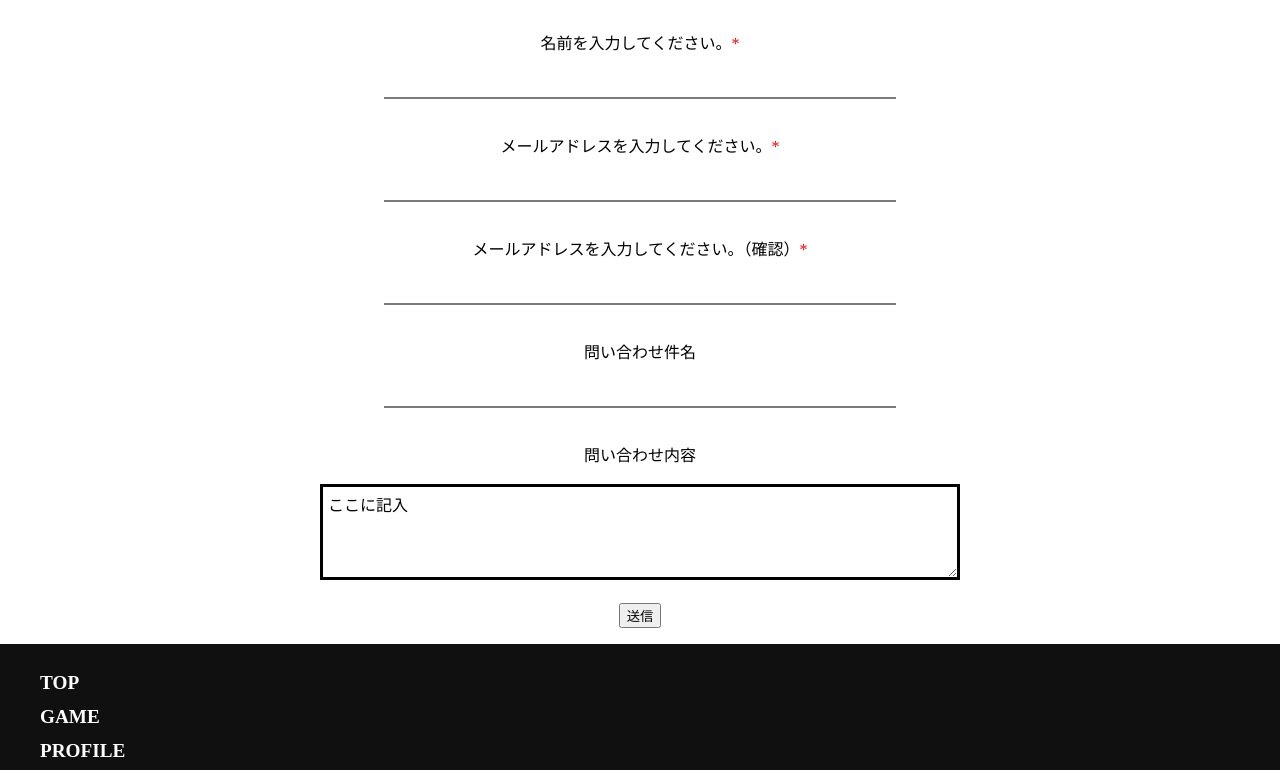
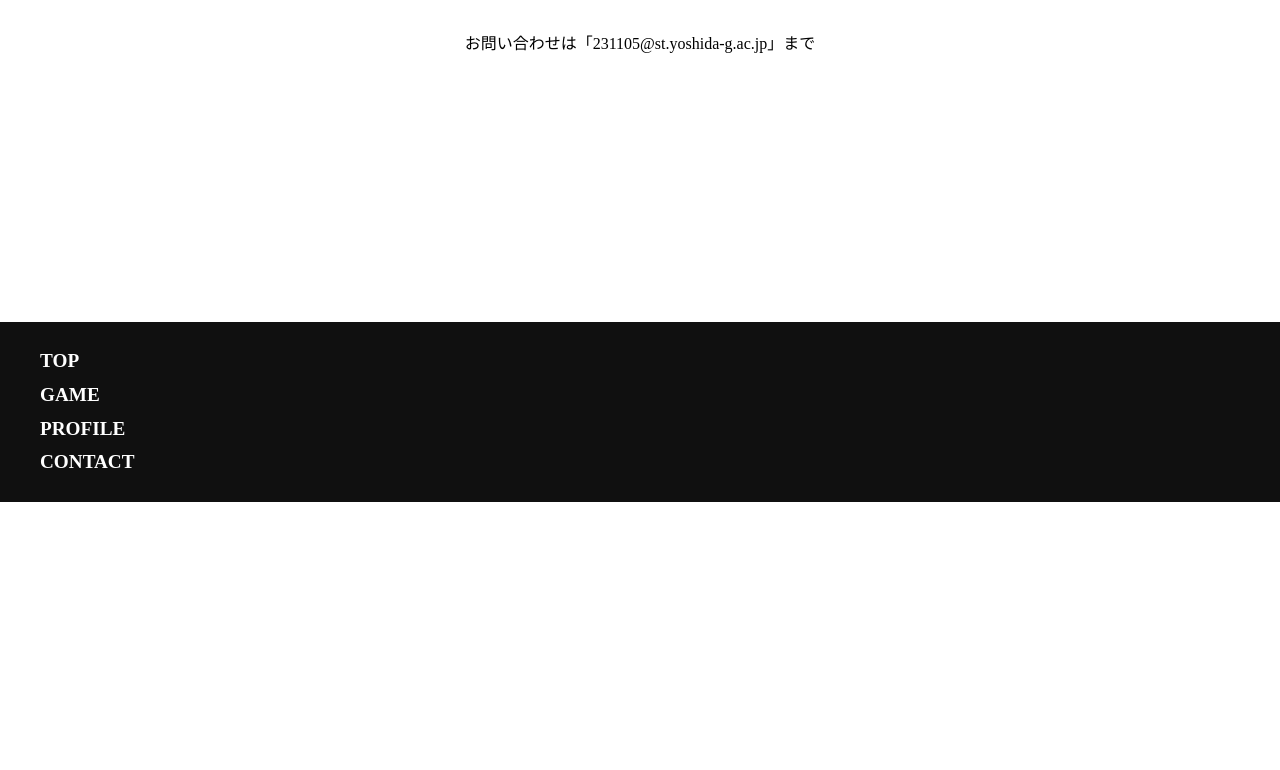
Before and after one commit to Ria2421/portfolio_site, a plain HTML site: page contact.html in a window 1280 px wide. Shown: the part 227-997 px from the top of the page. After the commit the page ends 800 px from the top, so only its background shows below. Drawn offline with Linux system fonts and the light colour scheme.

```diff
--- a/contact.html
+++ b/contact.html
@@ -21,35 +21,12 @@
 
     <div class="main">
 
-        <div class="content">
+        <div class="title">
             <h1>- お問い合わせ -</h1>
 
-            <div>
-                <p>名前を入力してください。<span class="req">*</span></p>
-                <p><input type="text" name="gameTitle"></p>
+            <div class="content">
+                <p>お問い合わせは「231105@st.yoshida-g.ac.jp」まで</p>
             </div>
-
-            <div>
-                <p>メールアドレスを入力してください。<span class="req">*</span></p>
-                <p><input type="text" name="gameTitle"></p>
-            </div>
-
-            <div>
-                <p>メールアドレスを入力してください。（確認）<span class="req">*</span></p>
-                <p><input type="text" name="gameTitle"></p>
-            </div>
-
-            <div>
-                <p>問い合わせ件名</p>
-                <p><input type="text" name="gameTitle"></p>
-            </div>
-
-            <div>
-                <p>問い合わせ内容</p>
-                <p><textarea name="opinion">ここに記入</textarea></p>
-            </div>
-
-                <p><button type="submit">送信</button></p>
         </div>
 
     </div>
--- a/css/contactStyle.css
+++ b/css/contactStyle.css
@@ -53,6 +53,10 @@ h1{
     text-align: center;
 }
 
+.content{
+    height: 290px;
+}
+
 input[type="text"] {
     border: none;
     border-bottom: 2px solid #7a7a7a;
@@ -67,10 +71,6 @@ textarea {
     padding: 5px;
     height:6em;
     width: 50%;
-}
-
-.req {
-    color: red;
 }
 
 /* ------------- フッター ------------- */
```
Also changed, not shown: css/gameStyle.css (+4 -3 lines), css/profileStyle.css (+5 -5 lines), css/style.css (+5 -3 lines), game.html (+24 -24 lines), index.html (+7 -7 lines), profile.html (+4 -6 lines), img/others/Face000.png, img/others/pageLogo.png.
